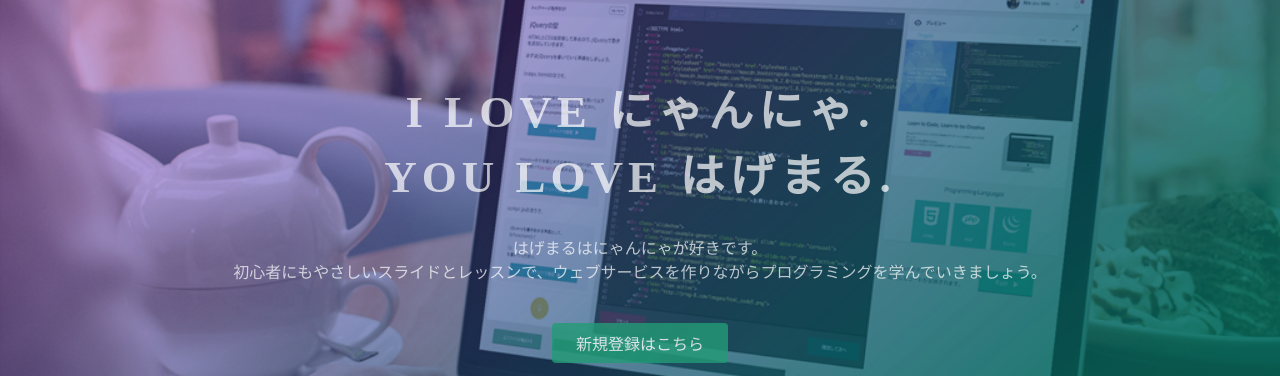
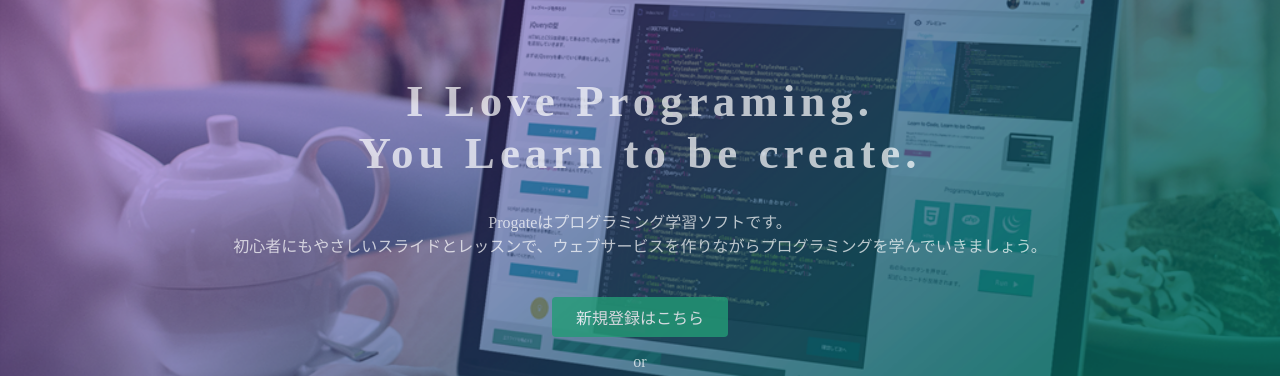
Before and after one commit to hagemaru0918/hagemaru0918.github.io, a plain HTML site: page index.html in a window 1280 px wide. Shown: the part 135-511 px from the top of the page. Drawn offline with Linux system fonts and the light colour scheme.

Commit message:
Update index.html

```diff
--- a/index.html
+++ b/index.html
@@ -23,8 +23,8 @@
   </header>
   <div class="top-wrapper">
     <div class="container">
-      <h1>I LOVE にゃんにゃ.<br>YOU LOVE はげまる.</h1>
-      <p>はげまるはにゃんにゃが好きです。<br>初心者にもやさしいスライドとレッスンで、ウェブサービスを作りながらプログラミングを学んでいきましょう。</p>
+      <h1>I Love Programing.<br>You Learn to be create.</h1>
+      <p>Progateはプログラミング学習ソフトです。<br>初心者にもやさしいスライドとレッスンで、ウェブサービスを作りながらプログラミングを学んでいきましょう。</p>
       <div class="btn-wrapper">
         <a href="#" class="btn signup">新規登録はこちら</a>
         <p>or</p>
```
